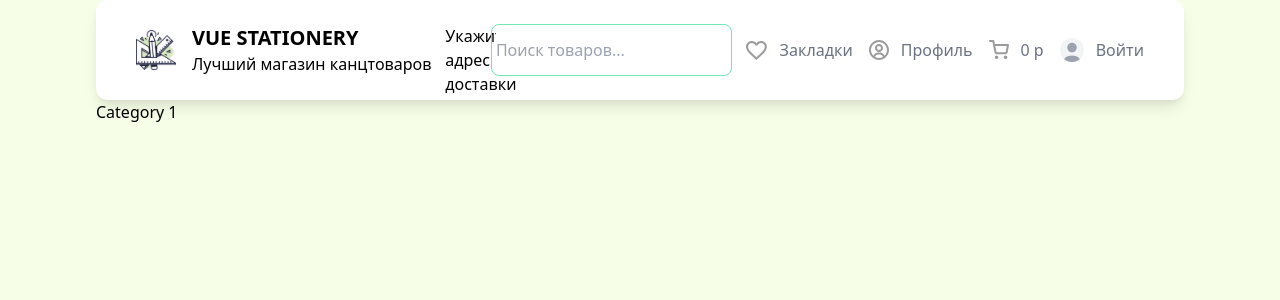
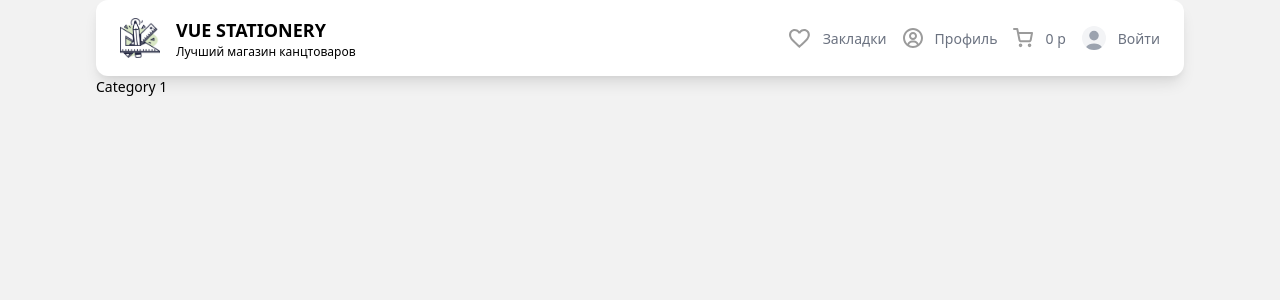
Before and after one commit to harr1er23/vue-stationery-v2, a Vue app: page /category/1 in a window 1280 px wide. Shown: the top 300 px of the page. Built offline with nearby package versions, Linux system fonts and the light colour scheme; the HTML template or start-up script is replaced by a standard one.

Commit message:
implemeted header based

```diff
--- a/src/assets/base.css
+++ b/src/assets/base.css
@@ -28,5 +28,6 @@
 }
 
 body {
-  background-color: rgb(247 254 231);
+  background-color: rgb(242, 242, 242);
+  font-size: 14px !important;
 }
--- a/src/components/Header.vue
+++ b/src/components/Header.vue
@@ -1,25 +1,18 @@
 <script setup lang='ts'>
-
 </script>
 
 
 <template>
-    <header class="flex justify-between z-10 bg-white rounded-xl shadow-lg px-10 py-6">
+    <header class="flex justify-between z-10 bg-white rounded-xl shadow-lg px-6 py-4">
         <router-link to="/">
             <div class="flex items-center gap-4">
                 <img src="/logo.png" alt="Логотип" class="w-10"/>
                 <div>
-                    <h2 class="text-xl font-bold uppercase">Vue Stationery</h2>
-                    <p class="text-slate-400">Лучший магазин канцтоваров</p>
+                    <h2 class="text-lg font-bold uppercase">Vue Stationery</h2>
+                    <p class="text-slate-400 text-xs">Лучший магазин канцтоваров</p>
                 </div>
             </div>
         </router-link>
-
-        <button class="w-8 h-8 bg-l">Укажите адрес доставки</button>
-
-        <div class="flex p-1 rounded-lg border border-solid border-green-300">
-            <input placeholder="Поиск товаров..."/>
-        </div>
 
         <ul class="text-black flex items-center gap-4">
             <router-link to="/favorites">
--- /dev/null
+++ b/src/components/ui/app-button.vue
@@ -0,0 +1,19 @@
+<script setup lang="ts">
+
+defineProps<{
+    text: string
+    variant?: {
+        type: "primary" | "danger" | "success" | "warning" | "secondary",
+        default: "primary"
+    }
+}>()
+</script>
+
+<template>
+    <button
+        class="flex items-center py-1 px-3 rounded-full border border-solid border-indigo-200 bg-indigo-200 text-base"
+        :disabled="true">
+        {{ text }}
+        <slot name="ico"></slot>
+    </button>
+</template>
```
